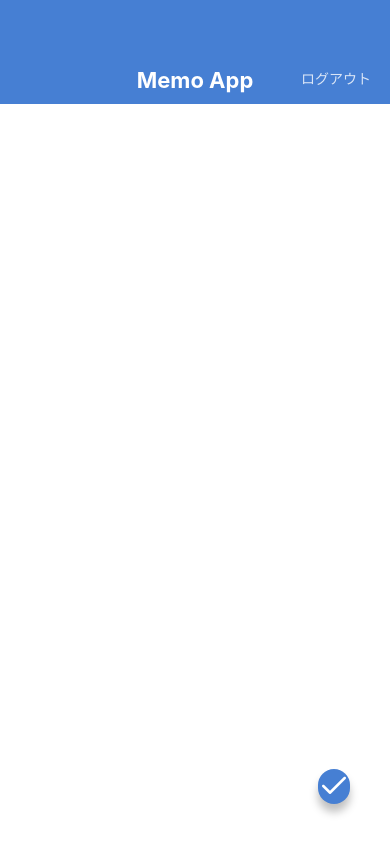
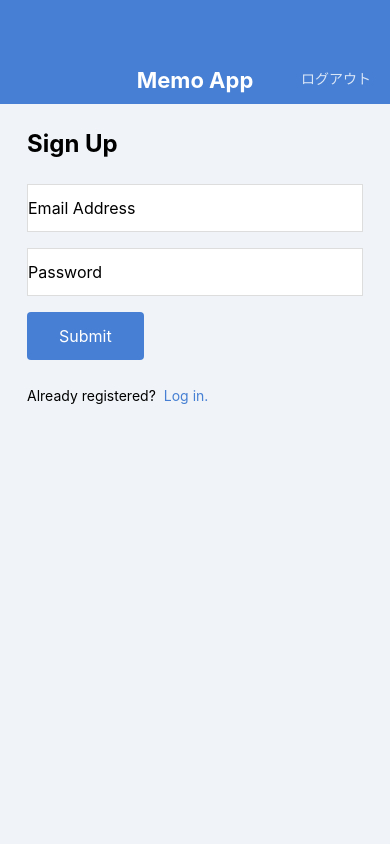
Before and after one commit to kazuki846/my-app, a React Native app: screen / in a window 390 px wide. Built offline with nearby package versions, Linux system fonts and the light colour scheme.

Commit message:
Create LogInScreen and SignUpScreen.

```diff
--- a/App.jsx
+++ b/App.jsx
@@ -2,10 +2,12 @@ import React from 'react';
 // import MemoListScreen from './src/screens/MemoListScreen';
 // import MemoDetailScreen from './src/screens/MemoDetailScreen';
 // import MemoEditScreen from './src/screens/MemoEditScreen';
-import MemoCreateScreen from './src/screens/MemoCreateScreen';
+// import MemoCreateScreen from './src/screens/MemoCreateScreen';
+// import LogInScreen from './src/screens/LogInScreen';
+import SignUpScreen from './src/screens/SignUpScreen';
 
 export default function App() {
   return (
-    <MemoCreateScreen />
+    <SignUpScreen />
   );
 }
--- /dev/null
+++ b/src/components/Button.jsx
@@ -0,0 +1,32 @@
+import React from 'react';
+import { View, Text, StyleSheet } from 'react-native';
+import { string } from 'prop-types';
+
+export default function Button(props) {
+  const { label } = props;
+  return (
+    <View style={styles.buttonContainer}>
+      <Text style={styles.buttonLabel}>{label}</Text>
+    </View>
+  );
+}
+
+Button.propTypes = {
+  label: string.isRequired,
+};
+
+const styles = StyleSheet.create({
+  buttonContainer: {
+    backgroundColor: '#467FD3',
+    borderRadius: 4,
+    alignSelf: 'flex-start',
+    marginBottom: 24,
+  },
+  buttonLabel: {
+    fontSize: 16,
+    lineHeight: 32,
+    paddingHorizontal: 32,
+    paddingVertical: 8,
+    color: '#ffffff',
+  },
+});
--- /dev/null
+++ b/src/components/KeyboardSafeView.jsx
@@ -0,0 +1,64 @@
+import React, { useRef, useState, useEffect } from 'react';
+import {
+  Keyboard, Dimensions, Animated,
+} from 'react-native';
+
+/* eslint-disable-next-line */
+export default function KeyboardSafeView({ children, style }) {
+  const initialViewHeight = useRef(null);
+  const animatedViewHeight = useRef(null);
+  const [viewHeight, setViewHeight] = useState(null);
+
+  useEffect(() => {
+    const showSub = Keyboard.addListener('keyboardDidShow', handleShow);
+    const hideSub = Keyboard.addListener('keyboardDidHide', handleHide);
+    return () => {
+      showSub.remove();
+      hideSub.remove();
+    };
+  }, []);
+
+  useEffect(() => {
+    if ([initialViewHeight, animatedViewHeight, viewHeight].some((val) => val === null)) { return; }
+    // height is not supported with useNativeDriver: true
+    // https://github.com/react-native-community/react-native-modal/issues/163
+    if (viewHeight === initialViewHeight.current) {
+      Animated.timing(animatedViewHeight.current,
+        { toValue: initialViewHeight.current, duration: 300, useNativeDriver: false }).start();
+    } else {
+      Animated.timing(animatedViewHeight.current,
+        { toValue: viewHeight, duration: 300, useNativeDriver: false }).start();
+    }
+  }, [viewHeight]);
+
+  const handleShow = ({ endCoordinates }) => {
+    if (endCoordinates.height && initialViewHeight.current) {
+      const keyboardHeight = Dimensions.get('window').height - endCoordinates.screenY;
+      setViewHeight(initialViewHeight.current - keyboardHeight);
+    }
+  };
+
+  const handleHide = () => {
+    setViewHeight(initialViewHeight.current);
+  };
+
+  const handleLayout = ({ nativeEvent }) => {
+    if (!initialViewHeight.current) {
+      const { height } = nativeEvent.layout;
+      // keep viewHeight as null not to trigger useEffect on mounting.
+      // Don't do this: setViewHeight(height);
+      initialViewHeight.current = height;
+      animatedViewHeight.current = new Animated.Value(height);
+    }
+  };
+
+  const animatedStyle = viewHeight ? {
+    height: animatedViewHeight.current,
+    flex: 0,
+  } : {};
+  return (
+    <Animated.View style={[style, animatedStyle]} onLayout={handleLayout}>
+      {children}
+    </Animated.View>
+  );
+}
--- /dev/null
+++ b/src/screens/LogInScreen.jsx
@@ -0,0 +1,63 @@
+import React from 'react';
+import {
+  View, Text, TextInput, StyleSheet,
+} from 'react-native';
+
+import AppBar from '../components/AppBar';
+import Button from '../components/Button';
+
+export default function LogInScreen() {
+  return (
+    <View style={styles.container}>
+      <AppBar />
+      <View style={styles.inner}>
+        <Text style={styles.title}>Log In</Text>
+        <TextInput style={styles.input} value="Email Address" />
+        <TextInput style={styles.input} value="Password" />
+        <Button label="Submit" />
+        <View style={styles.footer}>
+          <Text style={styles.footerText}>Not registered?</Text>
+          <Text style={styles.footerLink}>Sign up here!</Text>
+        </View>
+      </View>
+    </View>
+  );
+}
+
+const styles = StyleSheet.create({
+  container: {
+    flex: 1,
+    backgroundColor: '#F0F4F8',
+  },
+  inner: {
+    paddingHorizontal: 27,
+    paddingVertical: 24,
+  },
+  title: {
+    fontSize: 24,
+    lineHeight: 32,
+    fontWeight: 'bold',
+    marginBottom: 24,
+  },
+  input: {
+    fontSize: 16,
+    height: 48,
+    borderColor: '#DDDDDD',
+    borderWidth: 1,
+    backgroundColor: '#ffffff',
+    marginBottom: 16,
+  },
+  footerText: {
+    fontSize: 14,
+    lineHeight: 24,
+    marginRight: 8,
+  },
+  footerLink: {
+    fontSize: 14,
+    lineHeight: 24,
+    color: '#467FD3',
+  },
+  footer: {
+    flexDirection: 'row',
+  },
+});
--- a/src/screens/MemoCreateScreen.jsx
+++ b/src/screens/MemoCreateScreen.jsx
@@ -1,20 +1,21 @@
-import React from "react";
+import React from 'react';
 import {
-  View, TextInput, StyleSheet, KeyboardAvoidingView,
+  View, TextInput, StyleSheet,
 } from 'react-native';
 
 import AppBar from '../components/AppBar';
 import CircleButton from '../components/CircleButton';
+import KeyboardSafeView from '../components/KeyboardSafeView';
 
 export default function MemoCreateScreen() {
   return (
-    <KeyboardAvoidingView style={styles.container} behavior="height">
+    <KeyboardSafeView style={styles.container}>
       <AppBar />
       <View style={styles.inputContainer}>
         <TextInput value="" multiline style={styles.input} />
       </View>
       <CircleButton name="check" />
-    </KeyboardAvoidingView>
+    </KeyboardSafeView>
   );
 }
 
--- /dev/null
+++ b/src/screens/SignUpScreen.jsx
@@ -0,0 +1,63 @@
+import React from 'react';
+import {
+  View, Text, TextInput, StyleSheet,
+} from 'react-native';
+
+import AppBar from '../components/AppBar';
+import Button from '../components/Button';
+
+export default function SignUpScreen() {
+  return (
+    <View style={styles.container}>
+      <AppBar />
+      <View style={styles.inner}>
+        <Text style={styles.title}>Sign Up</Text>
+        <TextInput style={styles.input} value="Email Address" />
+        <TextInput style={styles.input} value="Password" />
+        <Button label="Submit" />
+        <View style={styles.footer}>
+          <Text style={styles.footerText}>Already registered?</Text>
+          <Text style={styles.footerLink}>Log in.</Text>
+        </View>
+      </View>
+    </View>
+  );
+}
+
+const styles = StyleSheet.create({
+  container: {
+    flex: 1,
+    backgroundColor: '#F0F4F8',
+  },
+  inner: {
+    paddingHorizontal: 27,
+    paddingVertical: 24,
+  },
+  title: {
+    fontSize: 24,
+    lineHeight: 32,
+    fontWeight: 'bold',
+    marginBottom: 24,
+  },
+  input: {
+    fontSize: 16,
+    height: 48,
+    borderColor: '#DDDDDD',
+    borderWidth: 1,
+    backgroundColor: '#ffffff',
+    marginBottom: 16,
+  },
+  footerText: {
+    fontSize: 14,
+    lineHeight: 24,
+    marginRight: 8,
+  },
+  footerLink: {
+    fontSize: 14,
+    lineHeight: 24,
+    color: '#467FD3',
+  },
+  footer: {
+    flexDirection: 'row',
+  },
+});
```
Also changed, not shown: src/screens/MemoEditScreen.jsx (+5 -4 lines).
